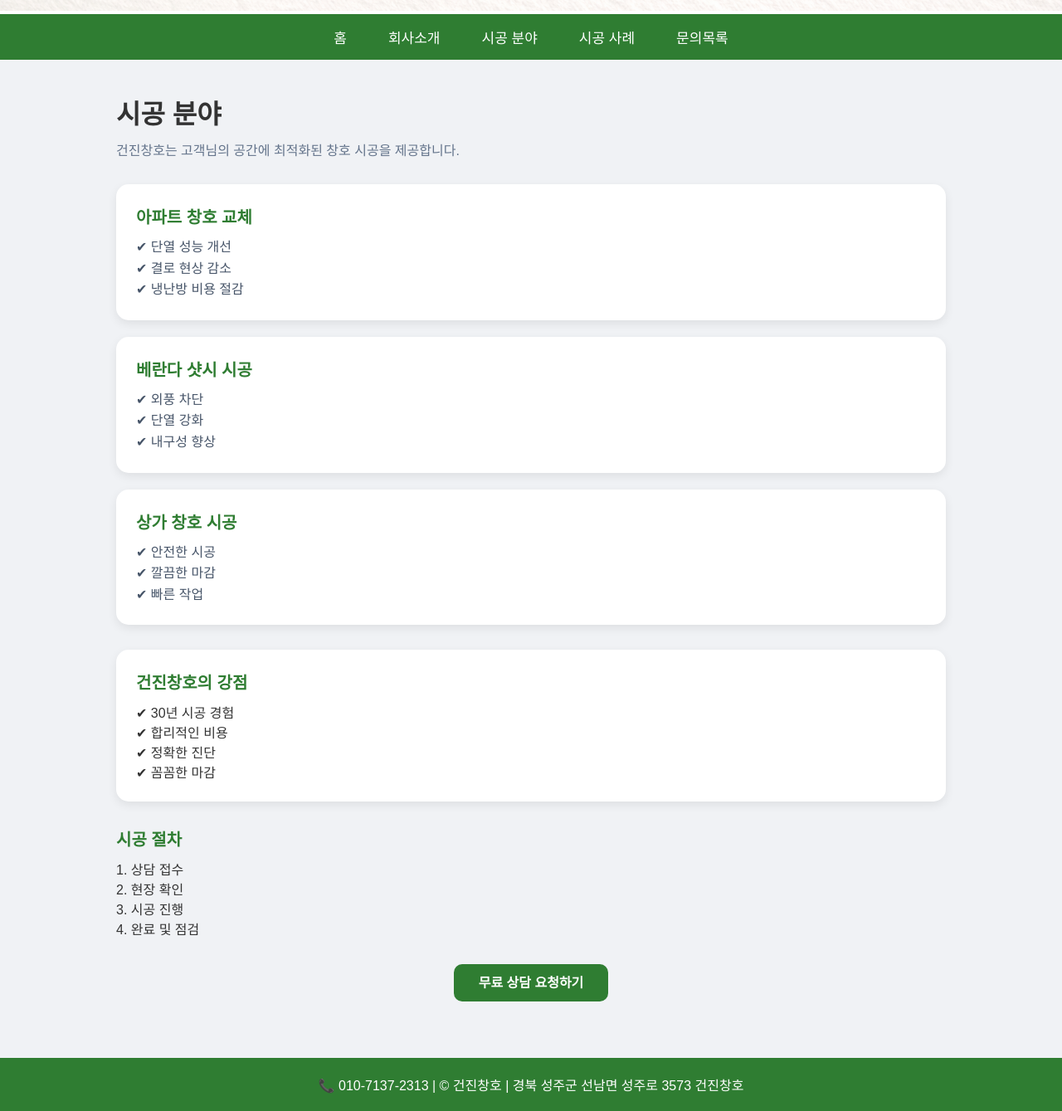
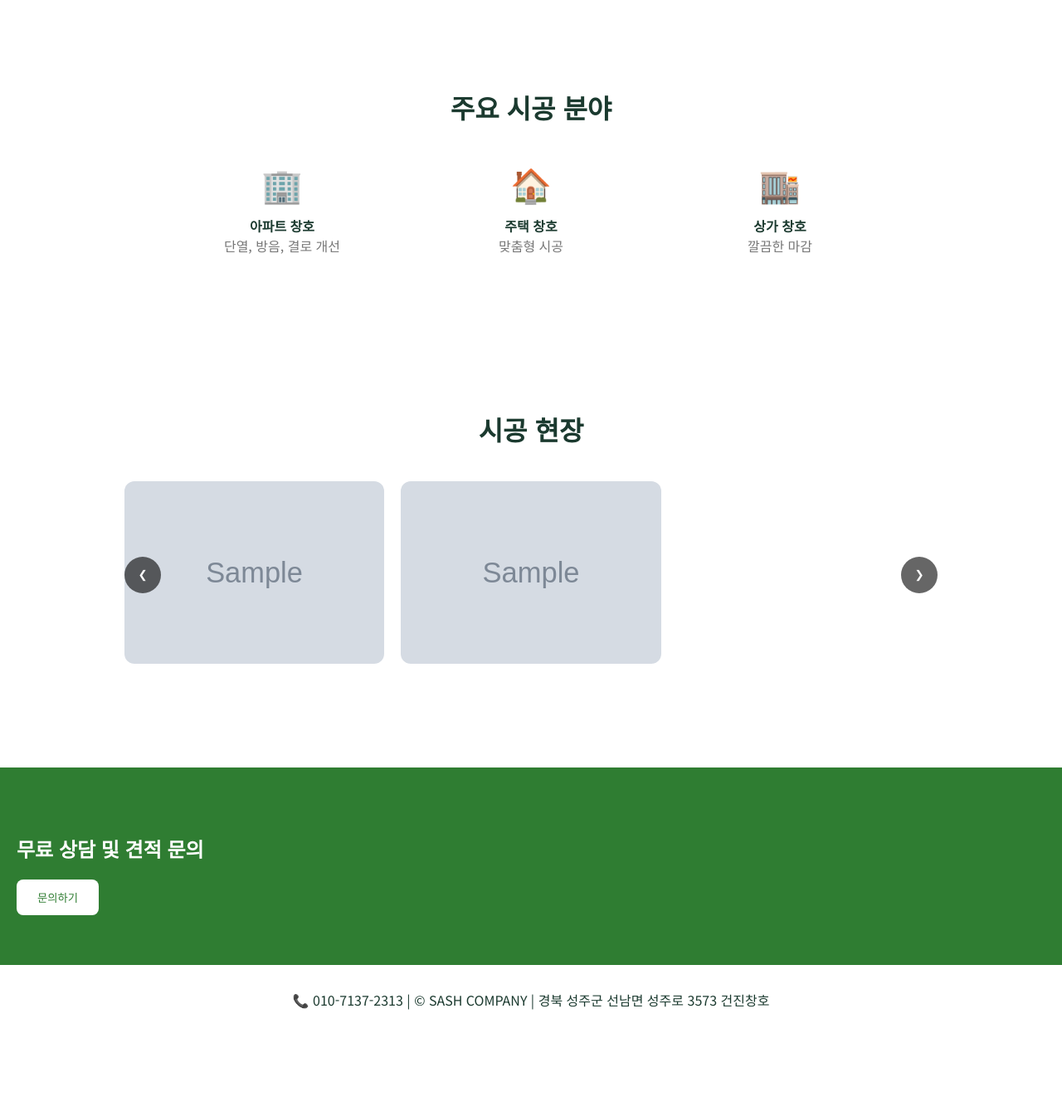
Before and after one commit to hhaening818/sash-company, a Flask app: page /construction in a window 1280 px wide. Shown: the part 472-1811 px from the top of the page at 83% size. After the commit the page ends 1689 px from the top, so only its background shows below. Run offline with Flask 3, Linux system fonts and the light colour scheme; grey boxes marked "Sample" are stand-in pictures; a database or web service that is not in the repository returns one stand-in record (values such as "Sample title"); parts of the project's set-up code (start-up, migrations or seed data) failed here and were passed over; some libraries are stand-ins or nearby versions.

Commit message:
시공분야 사이트 수정

```diff
--- a/app.py
+++ b/app.py
@@ -907,18 +907,18 @@ def register():
 # construction page route
 @app.route("/construction")
 def construction():
-    return render_template("construction.html")
 
-port = int(os.environ.get("PORT", 10000))
+    conn=get_connection()
+    cur=conn.cursor()
 
-def init_db_safe():
-    try:
-        print("Initializing database...")
-        create_table()
-    except Exception as e:
-        print("DB init error:", e)
+    cur.execute("SELECT id, image_url FROM portfolio ORDER BY id DESC")
 
-init_db_safe()
+    images=cur.fetchall()
+
+    conn.close()
+
+    return render_template("construction.html", images=images)
+
 
 if __name__ == "__main__":
     app.run(host="0.0.0.0", port=port)
--- a/templates/construction.html
+++ b/templates/construction.html
@@ -2,185 +2,188 @@
 <html lang="ko">
 <head>
 <meta charset="UTF-8">
-<title>시공 분야 | 건진창호</title>
+<meta name="viewport" content="width=device-width, initial-scale=1.0">
+
+<title>시공 분야 | SASH COMPANY</title>
+
+<link href="https://fonts.googleapis.com/css2?family=Noto+Sans+KR:wght@300;400;500;600;700&display=swap" rel="stylesheet">
 
 <style>
 
 :root{
-    --main-green:#2f7d32;
+    --main:#2f7d32;
+    --dark:#1b3a2f;
+    --light:#f4f7f6;
 }
 
-/* 기본 */
+/* 전체 */
 body{
     margin:0;
-    font-family:'Noto Sans KR', sans-serif;
-    background:#f0f2f5;
-    color:#333;
+    font-family:'Noto Sans KR',sans-serif;
+    background:white;
+    color:#1b3a2f;
 }
 
-/* ===== 헤더 (메인페이지와 동일) ===== */
-
-.hero-logo{
-    width:100%;
+/* 헤더 */
+.header{
     background:white;
+    height:70px;
+    display:flex;
+    align-items:center;
+    justify-content:space-between;
+    padding:0 60px;
+    border-bottom:1px solid #e5ece9;
+    box-shadow:0 2px 8px rgba(0,0,0,0.04);
 }
 
-.hero-content{
-    position:relative;
+.logo{
+    font-size:22px;
+    font-weight:700;
+    color:#2f7d32;
+    cursor:pointer;
+}
+
+.nav{
+    display:flex;
+    gap:35px;
+}
+
+.nav a{
+    text-decoration:none;
+    color:#4a6358;
+    font-weight:500;
+}
+
+.nav a:hover{
+    color:#2f7d32;
+}
+
+.nav a.active{
+    color:#2f7d32;
+    font-weight:700;
+}
+
+/* 히어로 */
+.hero{
+    height:400px;
+    background:
+    linear-gradient(rgba(0,0,0,0.4),rgba(0,0,0,0.4)),
+    url("https://images.unsplash.com/photo-1600607687939-ce8a6c25118c?w=1600");
+    background-size:cover;
+    background-position:center;
+
+    display:flex;
+    align-items:center;
+    justify-content:center;
+    text-align:center;
+
+    color:white;
+}
+
+.hero h1{
+    font-size:48px;
+}
+
+.hero p{
+    font-size:18px;
+}
+
+/* 섹션 */
+.section{
+    padding:80px 20px;
     text-align:center;
 }
 
-.hero-logo-img{
-    width:100%;
-    max-width:1800px;
-}
-
-/* 상단 버튼 */
-.header-buttons{
-    position:absolute;
-    top:20px;
-    width:100%;
-}
-
-.left-buttons{
-    position:absolute;
-    left:20px;
-}
-
-.right-buttons{
-    position:absolute;
-    right:20px;
-}
-
-.admin-btn,.user-btn{
-    margin-right:10px;
-    text-decoration:none;
-    color:#1e293b;
-    font-size:14px;
-}
-
-/* 메뉴 */
-.nav-menu{
-    width:100%;
-    background:var(--main-green);
-    display:flex;
-    justify-content:center;
-    gap:50px;
-    padding:15px 0;
-}
-
-.nav-menu a{
-    color:white;
-    text-decoration:none;
-    font-size:17px;
-}
-
-.nav-menu a:hover{
-    opacity:0.7;
-}
-
-/* ===== 컨텐츠 ===== */
-
-.container{
-    max-width:1000px;
-    margin:auto;
-    padding:40px 20px;
-}
-
-/* 제목 */
-.page-title{
+.section h2{
     font-size:32px;
-    font-weight:700;
-    margin-bottom:10px;
-}
-
-.page-sub{
-    color:#64748b;
-    margin-bottom:30px;
-}
-
-/* 카드 그리드 */
-.grid{
-    display:grid;
-    gap:20px;
 }
 
 /* 카드 */
-.card{
-    background:white;
-    border-radius:15px;
-    padding:24px;
-
-    box-shadow:0 4px 12px rgba(0,0,0,0.08);
-
-    transition:0.2s;
+.features{
+    display:flex;
+    justify-content:center;
+    gap:40px;
+    flex-wrap:wrap;
+    margin-top:40px;
 }
 
-.card:hover{
-    transform:translateY(-4px);
-    box-shadow:0 8px 20px rgba(0,0,0,0.12);
+.feature{
+    width:260px;
 }
 
-.card-title{
-    font-size:20px;
-    font-weight:600;
-    color:var(--main-green);
-    margin-bottom:10px;
+.feature-icon{
+    font-size:40px;
 }
 
-.card-desc{
-    line-height:1.6;
-    color:#475569;
+.feature-title{
+    font-weight:600;
+    margin-top:10px;
 }
 
-/* 신뢰 박스 */
-.trust-box{
-    background:white;
-    border-radius:15px;
-    padding:24px;
-    margin-top:30px;
-
-    box-shadow:0 4px 12px rgba(0,0,0,0.08);
+.feature-text{
+    color:#777;
 }
 
-.trust-title{
-    font-size:20px;
-    font-weight:600;
-    color:var(--main-green);
-    margin-bottom:10px;
+/* 슬라이더 */
+.slider-container{
+    position:relative;
+    max-width:1000px;
+    margin:40px auto;
+    overflow:hidden;
 }
 
-/* 프로세스 */
-.process{
-    margin-top:30px;
+.slides{
+    display:flex;
+    transition:transform 0.5s ease;
 }
+
+.slide{
+    flex:0 0 calc(33.33% - 20px);
+    margin:0 10px;
+}
+
+.slide img{
+    width:100%;
+    height:220px;
+    object-fit:cover;
+    border-radius:12px;
+}
+
+.slider-btn{
+    position:absolute;
+    top:50%;
+    transform:translateY(-50%);
+    width:44px;
+    height:44px;
+    border-radius:50%;
+    background:rgba(0,0,0,0.6);
+    color:white;
+    border:none;
+    cursor:pointer;
+}
+
+.prev{ left:10px; }
+.next{ right:10px; }
 
 /* CTA */
 .cta{
-    text-align:center;
-    margin-top:40px;
+    background:var(--main);
+    color:white;
+    padding:60px 20px;
 }
 
-.cta-button{
-    background:var(--main-green);
-    color:white;
-    padding:14px 30px;
-    border-radius:10px;
-    text-decoration:none;
-    font-weight:600;
-}
-
-.cta-button:hover{
-    background:#256528;
+.cta button{
+    padding:12px 25px;
+    border:none;
+    border-radius:8px;
+    background:white;
+    color:var(--main);
 }
 
 /* footer */
-footer{
-    background:var(--main-green);
-    color:white;
-    padding:20px;
+.footer{
+    padding:30px;
     text-align:center;
-    margin-top:40px;
 }
 
 </style>
@@ -188,111 +191,157 @@ footer{
 
 <body>
 
-<!-- 헤더 -->
-<section class="hero-logo">
+<div class="header">
 
-<div class="hero-content">
-
-<div class="header-buttons">
-
-<div class="left-buttons">
-<a href="/login" class="admin-btn">관리자 로그인</a>
+<div class="logo" onclick="location.href='/'">
+SASH COMPANY
 </div>
 
-<div class="right-buttons">
-<a href="/user_login" class="user-btn">로그인</a>
-<a href="#" onclick="openSignup(); return false;" class="user-btn">회원가입</a>
+<div class="nav">
+
+<a href="/about">회사소개</a>
+<a href="/construction" class="active">시공 분야</a>
+<a href="/portfolio">시공 사례</a>
+<a href="/inquiries">문의 목록</a>
+<a href="/#contact">문의하기</a>
+
 </div>
 
 </div>
 
-<img src="/static/images/logo.png" class="hero-logo-img">
 
-</div>
-</section>
+<div class="hero">
 
-<!-- 메뉴 -->
-<nav class="nav-menu">
-<a href="/">홈</a>
-<a href="/about">회사소개</a>
-<a href="/construction">시공 분야</a>
-<a href="/portfolio">시공 사례</a>
-<a href="/inquiries">문의목록</a>
-</nav>
+<div>
 
-<!-- 내용 -->
-<div class="container">
+<h1>시공 분야</h1>
 
-<div class="page-title">시공 분야</div>
+<p>전문 기술력으로 완벽한 창호 시공을 제공합니다</p>
 
-<div class="page-sub">
-건진창호는 고객님의 공간에 최적화된 창호 시공을 제공합니다.
-</div>
-
-<div class="grid">
-
-<div class="card">
-<div class="card-title">아파트 창호 교체</div>
-<div class="card-desc">
-✔ 단열 성능 개선<br>
-✔ 결로 현상 감소<br>
-✔ 냉난방 비용 절감
-</div>
-</div>
-
-<div class="card">
-<div class="card-title">베란다 샷시 시공</div>
-<div class="card-desc">
-✔ 외풍 차단<br>
-✔ 단열 강화<br>
-✔ 내구성 향상
-</div>
-</div>
-
-<div class="card">
-<div class="card-title">상가 창호 시공</div>
-<div class="card-desc">
-✔ 안전한 시공<br>
-✔ 깔끔한 마감<br>
-✔ 빠른 작업
-</div>
 </div>
 
 </div>
 
-<div class="trust-box">
 
-<div class="trust-title">건진창호의 강점</div>
+<div class="section">
 
-✔ 30년 시공 경험<br>
-✔ 합리적인 비용<br>
-✔ 정확한 진단<br>
-✔ 꼼꼼한 마감
+<h2>주요 시공 분야</h2>
 
+<div class="features">
+
+<div class="feature">
+<div class="feature-icon">🏢</div>
+<div class="feature-title">아파트 창호</div>
+<div class="feature-text">단열, 방음, 결로 개선</div>
 </div>
 
-<div class="process">
-
-<div class="trust-title">시공 절차</div>
-
-1. 상담 접수<br>
-2. 현장 확인<br>
-3. 시공 진행<br>
-4. 완료 및 점검
-
+<div class="feature">
+<div class="feature-icon">🏠</div>
+<div class="feature-title">주택 창호</div>
+<div class="feature-text">맞춤형 시공</div>
 </div>
 
-<div class="cta">
-<a href="/#contact" class="cta-button">
-무료 상담 요청하기
-</a>
+<div class="feature">
+<div class="feature-icon">🏬</div>
+<div class="feature-title">상가 창호</div>
+<div class="feature-text">깔끔한 마감</div>
 </div>
 
 </div>
 
-<footer>
-    📞 010-7137-2313 | © 건진창호 | 경북 성주군 선남면 성주로 3573 건진창호 <br />
-</footer>
+</div>
+
+
+<div class="section">
+
+<h2>시공 현장</h2>
+
+<div class="slider-container">
+
+<button class="slider-btn prev">&#10094;</button>
+
+<div class="slides">
+
+{% for id, img in images %}
+
+<div class="slide">
+
+<img src="{{ img.replace('/upload/', '/upload/w_400,q_auto,f_auto/') }}">
+
+</div>
+
+{% endfor %}
+
+</div>
+
+<button class="slider-btn next">&#10095;</button>
+
+</div>
+
+</div>
+
+
+<div class="cta">
+
+<h2>무료 상담 및 견적 문의</h2>
+
+<button onclick="location.href='/#contact'">
+
+문의하기
+
+</button>
+
+</div>
+
+
+<div class="footer">
+
+    📞 010-7137-2313 | © SASH COMPANY | 경북 성주군 선남면 성주로 3573 건진창호 <br />
+
+</div>
+
+
+<script>
+
+const slidesContainer=document.querySelector('.slides');
+let slides=document.querySelectorAll('.slide');
+
+let index=0;
+
+slides.forEach(slide=>{
+slidesContainer.appendChild(slide.cloneNode(true));
+});
+
+slides=document.querySelectorAll('.slide');
+
+function updateSlides(){
+
+const offset=slides[index].offsetLeft
+-slidesContainer.offsetWidth/2
++slides[index].offsetWidth/2;
+
+slidesContainer.style.transform=`translateX(-${offset}px)`;
+
+}
+
+document.querySelector('.next').onclick=()=>{
+index++;
+updateSlides();
+};
+
+document.querySelector('.prev').onclick=()=>{
+index--;
+updateSlides();
+};
+
+setInterval(()=>{
+index++;
+updateSlides();
+},4000);
+
+updateSlides();
+
+</script>
 
 </body>
 </html>
--- a/templates/index.html
+++ b/templates/index.html
@@ -835,7 +835,7 @@
 </div>
 
 <footer>
-    📞 010-7137-2313 | © 건진창호 | 경북 성주군 선남면 성주로 3573 건진창호 <br />
+    📞 010-7137-2313 | © SASH COMPANY | 경북 성주군 선남면 성주로 3573 건진창호 <br />
 </footer>
 
 <div class="modal" id="imageModal">
```
